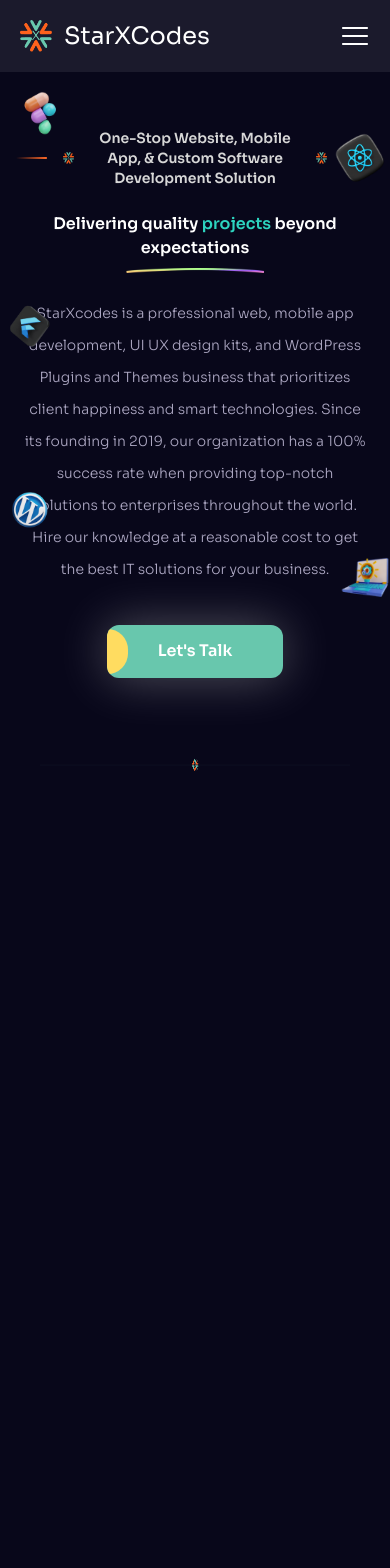
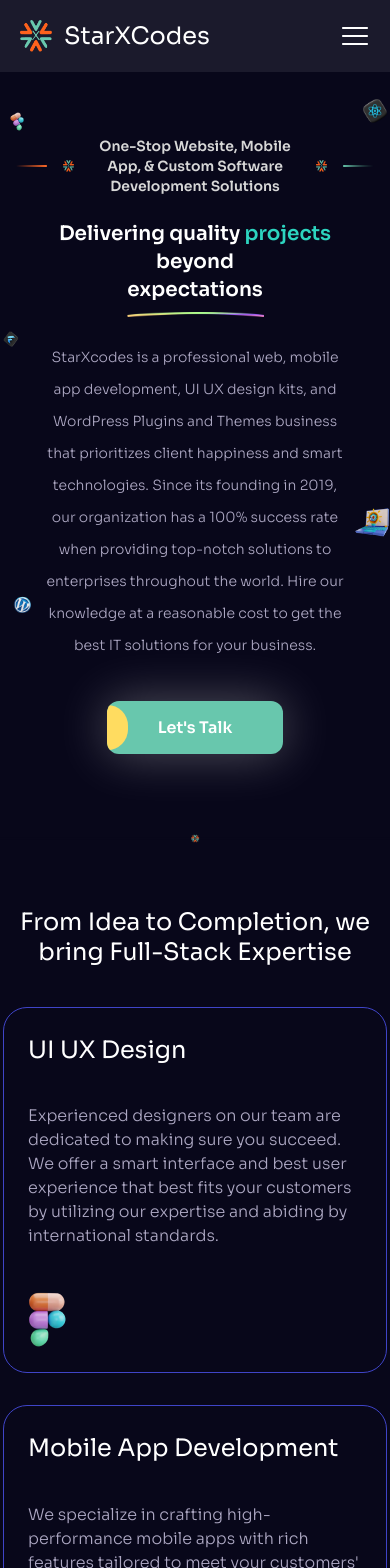
Before and after one commit to itssaqlain06/StarXCode, a React (Vite) app: page / in a window 390 px wide. Shown: the top 1568 px of the page. Before the commit the page ends 844 px from the top, so only its background shows below. Built offline with nearby package versions, Linux system fonts and the light colour scheme.

Commit message:
Responsive, hero, expertize, tech and clients section

```diff
--- a/src/components/Expertize.jsx
+++ b/src/components/Expertize.jsx
@@ -1,5 +1,6 @@
 import React from 'react';
 import Button from '../shared/Button';
+import Border from '../shared/Border';
 
 export default function Expertise() {
     const expertiseItems = [
@@ -55,31 +56,37 @@
 
     return (
         <>
-            <section className="container mx-auto flex flex-col justify-center items-center relative mt-10">
-                <div className="text-center text-white my-12 font-normal text-[48px] px-60">
+            <section className="container mx-auto">
+                <div className='flex flex-col justify-center items-center relative'>
+                    <div className="text-center text-white mb-10 font-normal text-[24px] leading-[30px] sm:text-[28px] sm:leading-[36px] md:text-[32px] md:leading-[42px] lg:text-[40px] lg:leading-[50px] xl:text-[44px] xl:leading-[55px] 2xl:text-[48px] 2xl:leading-[60px] px-4 lg:px-60">
                         From Idea to Completion, we bring Full-Stack Expertise
                     </div>
 
-                <div className="grid grid-cols-1 md:grid-cols-3 lg:grid-cols-4 gap-8 text-white mb-10">
+                    <div className="grid grid-cols-1 md:grid-cols-2 xl:grid-cols-3 2xl:grid-cols-4 gap-8 text-white mb-16">
                         {expertiseItems.map((item, index) => (
-                        <div key={index} className="border border-[#3f44c8] p-6 rounded-3xl flex flex-col justify-between">
-
+                            <div
+                                key={index}
+                                className="w-[384px] h-[366px] border border-[#3f44c8] p-6 rounded-3xl flex flex-col justify-between"
+                            >
                                 <h3 className="text-[24px] text-white mb-4">{item.title}</h3>
 
                                 <p className="text-[16px] font-light text-[#ADA8C3] mb-6">
                                     {item.description}
                                 </p>
-                            <div className={`flex h-[${item.height}] w-[${item.width}]`}>
-                                <img src={item.src} alt="" />
+                                <div className="flex" style={{ height: item.height, width: item.width }}>
+                                    <img src={item.src} alt={item.title} />
                                 </div>
                             </div>
                         ))}
                     </div>
 
-                <Button text="Explore UI UX Design Kits" style={{ boxShadow: "0px 0px 50px 0px rgba(255,255,255,0.3)", width: "280px" }} />
+                    <Button
+                        text="Explore UI UX Design Kits"
+                        style={{ boxShadow: "0px 0px 50px 0px rgba(255,255,255,0.3)", width: "290px" }}
+                    />
 
-                <img src="hr-line.png" alt="Rainbow" className='m-auto mt-20' />
-
+                    <Border />
+                </div>
             </section>
         </>
     );
--- a/src/components/Header.jsx
+++ b/src/components/Header.jsx
@@ -29,7 +29,6 @@
 
     return (
         <header className="lg:px-8 bg-main">
-            {!isMobile && (
             <div className="text-gray-400 body-font flex flex-wrap items-center justify-between p-5">
                 <div className="flex items-center w-full lg:w-auto justify-between">
                     <a className="flex title-font items-center text-white">
@@ -56,7 +55,6 @@
                     <Button text='Contact Us' style={{ width: "176px" }} />
                 </nav>
             </div>
-            )}
 
             {window.innerWidth <= 1024 && (
                 <div
--- a/src/components/HeroSection.jsx
+++ b/src/components/HeroSection.jsx
@@ -5,52 +5,58 @@
 const HeroSection = () => {
     return (
         <section className="container mx-auto">
-            <div className='flex flex-col justify-center items-center relative py-14'>
+            <div className='flex flex-col justify-center items-center relative py-16'>
                 <div className="flex items-center justify-center mb-6 space-x-4 px-4">
-                    <img src="left-rectangle.png" alt="Right Icon" className="w-[31.15px] h-[1.48px] lg:w-[63px] lg:h-[3px]" />
-                    <img src="starXCode.png" alt="Left Icon" className="w-[11.37px] h-[11.37px] lg:w-[23px] lg:h-[23px]" />
+                    <img src="left-rectangle.png" alt="Right Icon" className="w-[31.15px] h-[1.48px] md:w-[46px] md:h-[2.24px] lg:w-[63px] lg:h-[3px]" />
+                    <img src="starXCode.png" alt="Left Icon" className="w-[11.37px] h-[11.37px] md:w-[17.74px] md:h-[17.74px] lg:w-[23px] lg:h-[23px]" />
 
-                    <p className="text-center text-sm lg:text-2xl font-semibold text-[#D7D7D7] leading-5 2xl:leading-[72px] lg:leading-10">
-                        One-Stop Website, Mobile App, & Custom Software Development Solution
+                    <p className="text-center text-sm sm:text-lg md:text-xl lg:text-2xl font-semibold text-[#D7D7D7] leading-5 2xl:leading-[72px] lg:leading-10 md:leading-8 sm:leading-6">
+                        One-Stop Website, Mobile App, & Custom Software Development Solutions
                     </p>
 
-                    <img src="starXCode.png" alt="Right Icon" className="w-[11.37px] h-[11.37px] lg:w-[23px] lg:h-[23px]" />
-                    <img src="right-rectangle.png" alt="Left Icon" className="w-[31.15px] h-[1.48px] lg:w-[63px] lg:h-[3px]" />
+                    <img src="starXCode.png" alt="Right Icon" className="w-[11.37px] h-[11.37px] md:w-[17.74px] md:h-[17.74px] lg:w-[23px] lg:h-[23px]" />
+                    <img src="right-rectangle.png" alt="Left Icon" className="w-[31.15px] h-[1.48px] md:w-[46px] md:h-[2.24px] lg:w-[63px] lg:h-[3px]" />
                 </div>
 
                 <div className="px-4 text-center">
                     <div className="text-white">
-                        <h1 className="font-semibold text-base leading-6 xl:text-[60px] xl:leading-[72px] lg:text-5xl lg:leading-[50px] px-4">
+                        <h1 className="font-semibold text-xl sm:text-3xl md:text-4xl lg:text-5xl xl:text-[60px] leading-7 sm:leading-9 md:leading-[46px] lg:leading-[58px] xl:leading-[72px] px-4">
                             Delivering quality <span className="text-teal-400">projects</span> beyond <p>expectations</p>
                         </h1>
                         <div className="flex justify-center mt-2">
-                            <img src="rainbow.png" alt="Rainbow" className="lg:w-[395px] lg:h-4 w-[137.67px] h-[4.88]" />
+                            <img src="rainbow.png" alt="Rainbow" className="w-[137px] h-[5px] sm:w-[220px] sm:h-[7px] md:w-[274px] md:h-3 lg:w-[395px] lg:h-4" />
                         </div>
 
-                        <p className="lg:text-xl text-sm leading-8 font-light px-2 lg:px-64 my-6 text-[#ADA8C3]">
-                            StarXcodes is a professional web, mobile app development, UI UX design kits, and WordPress
-                            Plugins and Themes business that prioritizes client happiness and smart technologies. Since its founding in 2019, our organization has a 100% success rate when providing top-notch solutions to enterprises throughout the world. Hire our knowledge at a reasonable cost to get the best IT solutions for your business.
+                        <p className="text-sm leading-8 sm:text-base md:text-lg lg:text-xl xl:text-2xl 2xl:text-3xl font-light lg:px-28 px-6 sm:px-4 md:px-2 my-6 text-[#ADA8C3]">
+                            StarXcodes is a professional web, mobile app development, UI UX design kits, and WordPress Plugins and Themes business that prioritizes client happiness and smart technologies. Since its founding in 2019, our organization has a 100% success rate when providing top-notch solutions to enterprises throughout the world. Hire our knowledge at a reasonable cost to get the best IT solutions for your business.
                         </p>
+
                         <Button text="Let's Talk" style={{ boxShadow: "0px 0px 50px 0px rgba(255,255,255,0.3)", width: "176px" }} />
                     </div>
                 </div>
 
                 <Border />
 
-                <div className="absolute lg:left-20 top-0 left-0">
-                    <img src="figma.png" alt="Figma Icon" className="w-[80px] h-[80px]" />
-                </div>
-                <div className="absolute top-14 right-0">
-                    <img src="react.png" alt="React Icon" className="w-[60px] h-[60px]" />
-                </div>
-                <div className="absolute lg:top-34 lg:left-14 top-56 left-0">
-                    <img src="flutter.png" alt="Flutter Icon" className="w-[60px] h-[60px]" />
-                </div>
-                <div className="absolute lg:top-[25rem] lg:right-14 top-[30rem] right-0">
-                    <img src="laptop.png" alt="Laptop Icon" className="w-[50px] h-[50px]" />
-                </div>
-                <div className="absolute lg:bottom-28 lg:left-56 bottom-72 left-0">
-                    <img src="wp.png" alt="WP Icon" className="w-[60px] h-[60px]" />
+                <div>
+                    <div className="absolute top-8 md:top-5 lg:top-2 left-0 2xl:left-0 lg:left-[-20px]">
+                        <img src="figma.png" alt="Figma Icon" className="w-[33.95px] h-[33.95px] sm:w-[45px] sm:h-[45px] md:w-[60px] md:h-[60px] lg:w-[80px] lg:h-[80px] xl:w-[90px] xl:h-[90px] 2xl:w-[100px] 2xl:h-[100px]" />
+                    </div>
+
+                    <div className="absolute sm:top-8 md:top-10 lg:top-10 top-6 right-0">
+                        <img src="react.png" alt="React Icon" className="w-[29.52px] h-[29.52px] sm:w-[40px] sm:h-[40px] md:w-[50px] md:h-[50px] lg:w-[60px] lg:h-[60px] xl:w-[70px] xl:h-[70px] 2xl:w-[80px] 2xl:h-[80px]" />
+                    </div>
+
+                    <div className="absolute sm:left-0 md:top-80 md:left-[-25px] lg:left-0 top-64 left-0">
+                        <img src="flutter.png" alt="Flutter Icon" className="w-[21.89px] h-[21.89px] sm:w-[35px] sm:h-[35px] md:w-[50px] md:h-[50px] lg:w-[60px] lg:h-[60px] xl:w-[70px] xl:h-[70px] 2xl:w-[80px] 2xl:h-[80px]" />
+                    </div>
+
+                    <div className="absolute top-[27rem] right-0">
+                        <img src="laptop.png" alt="Laptop Icon" className="w-[35.66px] h-[35.66px] sm:w-[40px] sm:h-[40px] md:w-[45px] md:h-[45px] lg:w-[50px] lg:h-[50px] xl:w-[55px] xl:h-[55px] 2xl:w-[60px] 2xl:h-[60px]" />
+                    </div>
+
+                    <div className="absolute sm:left-10 sm:bottom-48 md:bottom-44 md:left-10 lg:bottom-40 lg:left-56 bottom-72 left-2">
+                        <img src="wp.png" alt="WP Icon" className="w-[28.64px] h-[28.64px] sm:w-[40px] sm:h-[40px] md:w-[50px] md:h-[50px] lg:w-[60px] lg:h-[60px] xl:w-[70px] xl:h-[70px] 2xl:w-[80px] 2xl:h-[80px]" />
+                    </div>
                 </div>
             </div>
         </section>
--- a/src/pages/SPA.jsx
+++ b/src/pages/SPA.jsx
@@ -18,10 +18,10 @@
         <>
             <Header />
             <HeroSection />
-            {/* <Expertize />
+            <Expertize />
             <Technology />
             <Clients />
-            <LatestProjects />
+            {/*<LatestProjects />
             <OurTeam />
             <Awards />
             <RoadMap />
--- a/src/shared/Border.jsx
+++ b/src/shared/Border.jsx
@@ -5,11 +5,7 @@
         <img
             src="hr-line.png"
             alt="Rainbow"
-            className='mt-20 px-10 h-[14px]
-            sm:h-[17px]
-            md:h-[21px]
-            lg:h-[22px]
-            xl:h-[23px]'
+            className='m-auto mt-20'
         />
     )
 }
```
Also changed, not shown: src/components/Clients.jsx (+94 -17 lines), src/components/Technology.jsx (+13 -12 lines), package.json (line endings or trailing spaces), 1 other file (tests, documents, lock files or other folders). Lines whose indentation alone changed are shown as unchanged.
